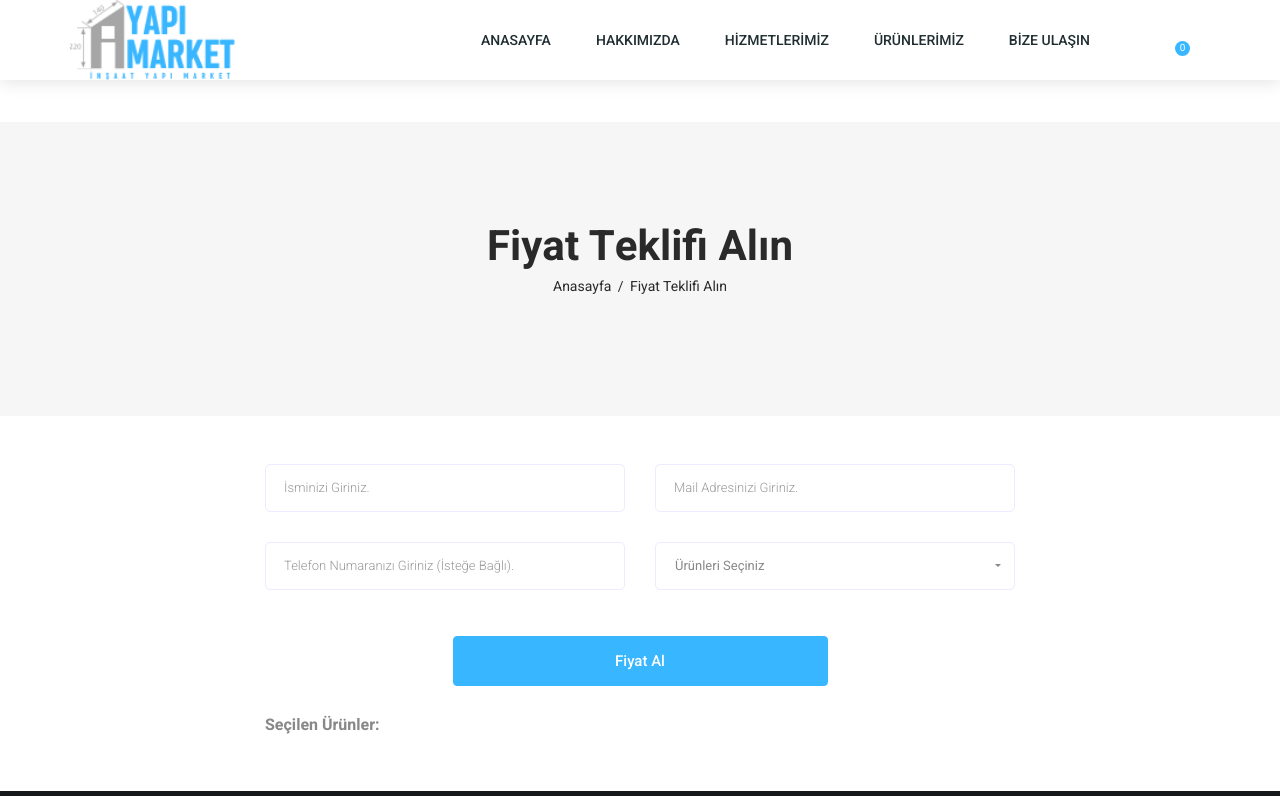
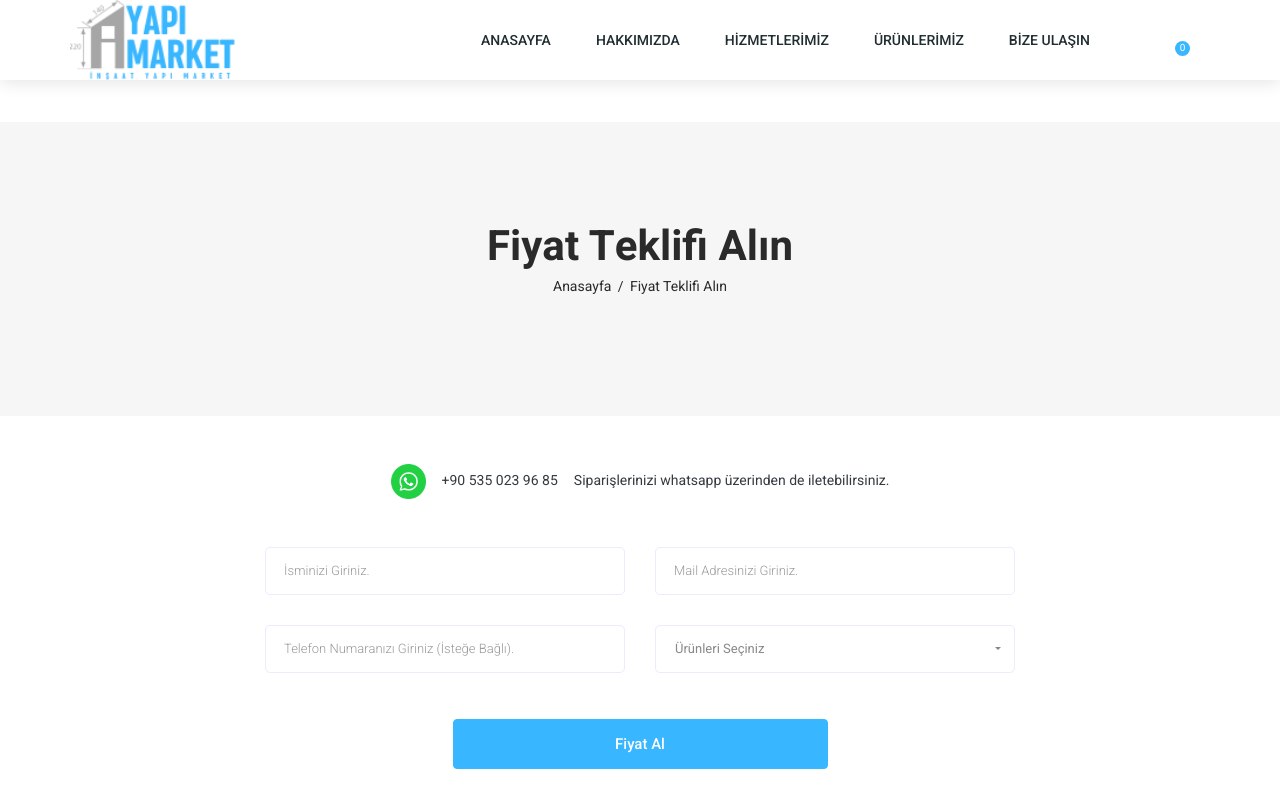
Before and after one commit to yapimarketim/yapimarket, a Next.js app: page /get-a-quote in a window 1280 px wide. Shown: the top 796 px of the page. Built offline with nearby package versions, Linux system fonts and the light colour scheme; some icons are missing.

Commit message:
whatsapp added

```diff
--- a/src/pages/get-a-quote.tsx
+++ b/src/pages/get-a-quote.tsx
@@ -6,6 +6,7 @@ import { useRef, useState } from "react";
 import emailjs from "@emailjs/browser";
 import Swal from "sweetalert2";
 import productList from "@/helpers/data/product.json";
+import Image from "next/image";
 
 const GetAQuotePage = () => {
   const form = useRef<HTMLFormElement | null>(null);
@@ -114,6 +115,22 @@ const GetAQuotePage = () => {
       <Header />
 
       <PageHeader title="Fiyat Teklifi Alın" navTitle="Fiyat Teklifi Alın" />
+      <div className="container d-flex align-items-center justify-content-center mt-5">
+        <a
+          href="https://wa.me/5350239685"
+          target="_blank"
+          className="text-dark fw-bolder"
+        >
+          <Image
+            src="/images/brand/whatsapp.png"
+            width={35}
+            height={35}
+            alt="whatsapp icon"
+          />
+          <span className="mx-3">+90 535 023 96 85</span>
+          <span>Siparişlerinizi whatsapp üzerinden de iletebilirsiniz.</span>
+        </a>
+      </div>
       <div className="container my-5">
         <div className="row d-flex align-items-center justify-content-center">
           <div className="col-8">
--- a/src/styles/index.css
+++ b/src/styles/index.css
@@ -440,6 +440,8 @@ ul {
 }
 .home_banner_area .banner_inner .banner_content .main_btn {
   margin-top: 35px;
+  font-size: 1.5rem;
+  padding: 0.5rem 3rem;
 }
 
 /* End Home Banner Area css
```
Also changed, not shown: src/components/About/About.tsx (+5 -4 lines), src/pages/shopping-page.tsx (+17 -13 lines), public/images/brand/whatsapp.png (added).
